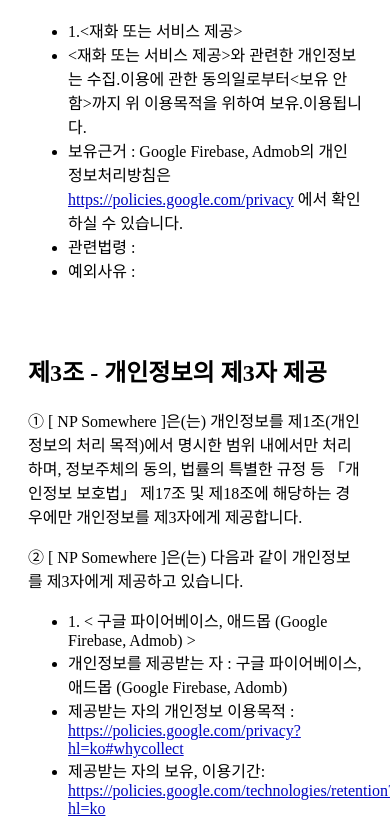
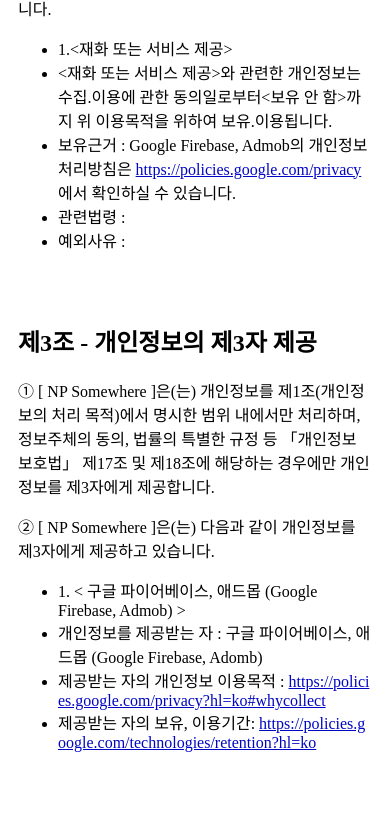
Before and after one commit to newpaper818/Somewhere_privacy_policy, a plain HTML site: page index.html in a window 390 px wide. Shown: the part 1050-1878 px from the top of the page. Drawn offline with Linux system fonts and the light colour scheme.

Commit message:
mobile pc padding

```diff
--- a/index.html
+++ b/index.html
@@ -5,19 +5,29 @@
   <meta name="viewport" content="width=device-width, initial-scale=1.0">
   <style media="screen">
     body{
-      padding-left: 20px;
-      padding-right: 20px;
       background-color: rgb(255, 255, 255);
       color: rgb(0, 0, 0);
     }
   </style>
+  <script>
+    window.onload = function() {
+      var isMobile = window.innerWidth <= 800;
 
-  <title>Somewhere - 개인정보 처리방침</title>
+      var bodyElement = document.querySelector('body');
+      if (isMobile) {
+        bodyElement.style.padding = '10px';
+      } else {
+        bodyElement.style.padding = '50px';
+      }
+    }
+  </script>
+
+  <title>Somewhere 개인정보 처리방침</title>
 
   <link rel="icon" href="np_logo_icon.png">
 
   <style type="text/css">
-    a { color: rgb(0, 6, 194); text-decoration: underline;}
+    a { color: rgb(0, 6, 194); text-decoration: underline; word-break: break-all;}
   </style>
 
 </head>
```
Also changed, not shown: 1 other file.
